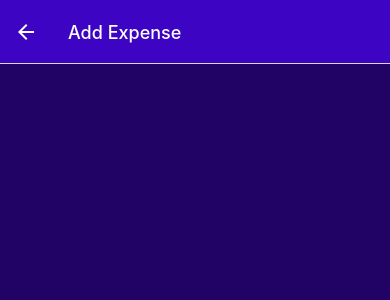
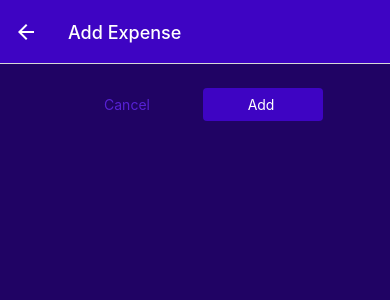
Before and after one commit to ebrardev/expense-trackerapp, a React Native app: screen /ManageExpense in a window 390 px wide. Shown: the top 300 px of the page. Built offline with nearby package versions, Linux system fonts and the light colour scheme.

Commit message:
button styling

```diff
--- /dev/null
+++ b/components/UI/Button.js
@@ -0,0 +1,41 @@
+import { Pressable, View,StyleSheet,Text } from "react-native";
+import { GlobalStyles } from "../../constants/style";
+
+function Button({children,onPress,mode,style}) {
+    return (
+        <View style={style}>
+            <Pressable onPress={onPress} style={({pressed})=> pressed &&styles.pressed} >
+        <View style={[styles.button,mode==="flat" && styles.flat]}>
+        <Text style={[styles.buttonText, mode ==="flat"  && styles.flatText]}>{children}</Text>
+        </View>
+            </Pressable>
+        </View>
+
+    )
+}
+export default Button;
+
+const styles = StyleSheet.create({
+    button : {
+        backgroundColor:GlobalStyles.colors.primary500,
+        padding:8,
+        borderRadius:4,
+        alignItems:"center"
+    },
+    flat :{
+        backgroundColor:"transparent",
+    },
+    buttonText:{
+        color:"white",
+        textAlign:"center",
+    },
+    flatText:{
+        color:GlobalStyles.colors.primary400,
+    },
+    pressed : {
+        opacity:  0.75,
+        backgroundColor:GlobalStyles.colors.primary100,
+        borderRadius:4,
+    }
+
+})
--- a/screens/ManageExpense.js
+++ b/screens/ManageExpense.js
@@ -2,6 +2,7 @@ import { useLayoutEffect } from "react";
 import { View, Text,StyleSheet } from "react-native";
 import IconButton from "../components/UI/IconButton";
 import { GlobalStyles } from "../constants/style";
+import Button from "../components/UI/Button";
 
 
 function ManageExpense({ route, navigation }) {
@@ -24,8 +25,18 @@ function ManageExpense({ route, navigation }) {
 
     }
 
+    function cancelHandler() {
+    }
+
+    function confirmHandler() {
+    }
+
     return (
         <View style={styles.container}>
+            <View style={styles.buttonContainer}>
+                <Button style={styles.button} mode="flat" onPress={cancelHandler}>Cancel</Button>
+                <Button  style={styles.button} onPress={confirmHandler}>{isEditing ? "Update" : "Add"} </Button>
+            </View>
 
            {isEditing &&  (
             <View style={styles.deleteContainer}>
@@ -47,6 +58,15 @@ const styles = StyleSheet.create ({
 
 
     },
+    buttonContainer: {
+        flexDirection:"row",
+        justifyContent:"center",
+        alignItems:"center",
+    },
+    button :{
+         minWidth:120,
+         marginHorizontal:8,
+    },
 
     deleteContainer :{
         marginTop:16,
```
